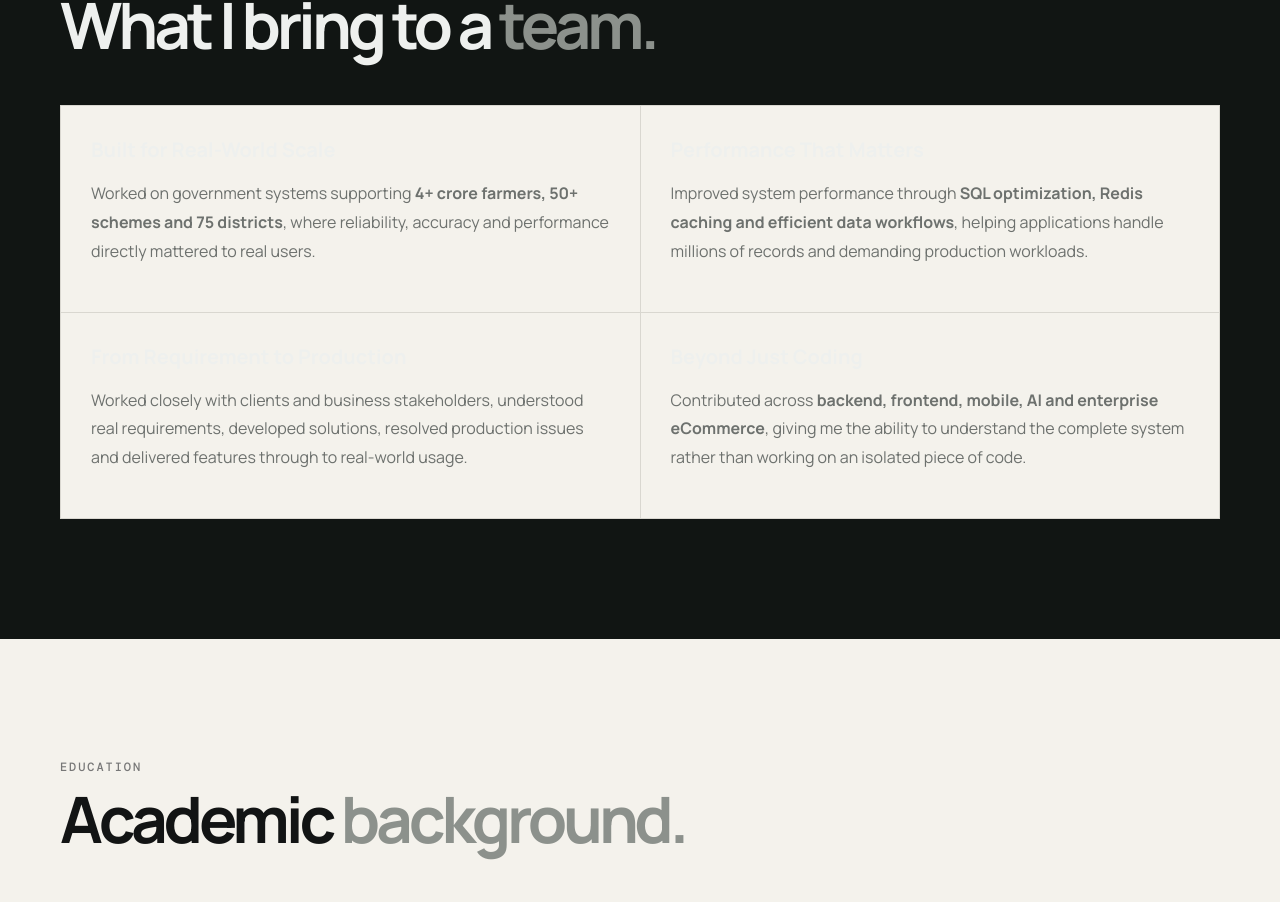
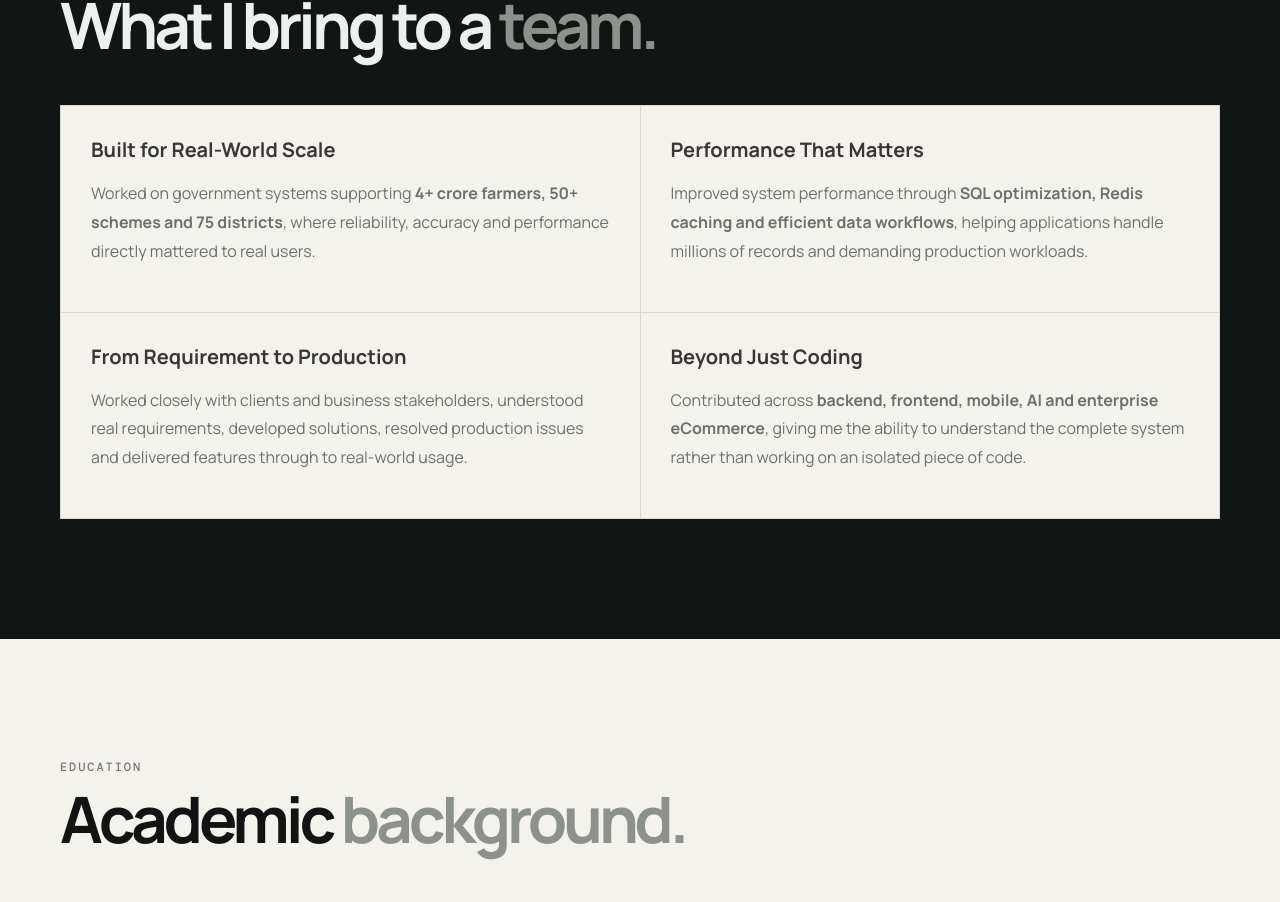
Before and after one commit to sachinkush007/sachin-portfolio, an Angular app: page / in a window 1280 px wide. Shown: the part 6836-7738 px from the top of the page. Built offline with nearby package versions, Linux system fonts and the light colour scheme.

Commit message:
change colour of career Highlight

```diff
--- a/src/app/app.component.html
+++ b/src/app/app.component.html
@@ -966,7 +966,7 @@
 
         <div>
 
-          <b>
+          <b style="color: rgba(0, 0, 0, 0.774);">
             Built for Real-World Scale
           </b>
 
@@ -982,7 +982,7 @@
 
         <div>
 
-          <b>
+          <b style="color: rgba(0, 0, 0, 0.774);">
             Performance That Matters
           </b>
 
@@ -998,7 +998,7 @@
 
         <div>
 
-          <b>
+          <b style="color: rgba(0, 0, 0, 0.774);">
             From Requirement to Production
           </b>
 
@@ -1014,7 +1014,7 @@
 
         <div>
 
-          <b>
+          <b style="color: rgba(0, 0, 0, 0.774);">
             Beyond Just Coding
           </b>
 
```
